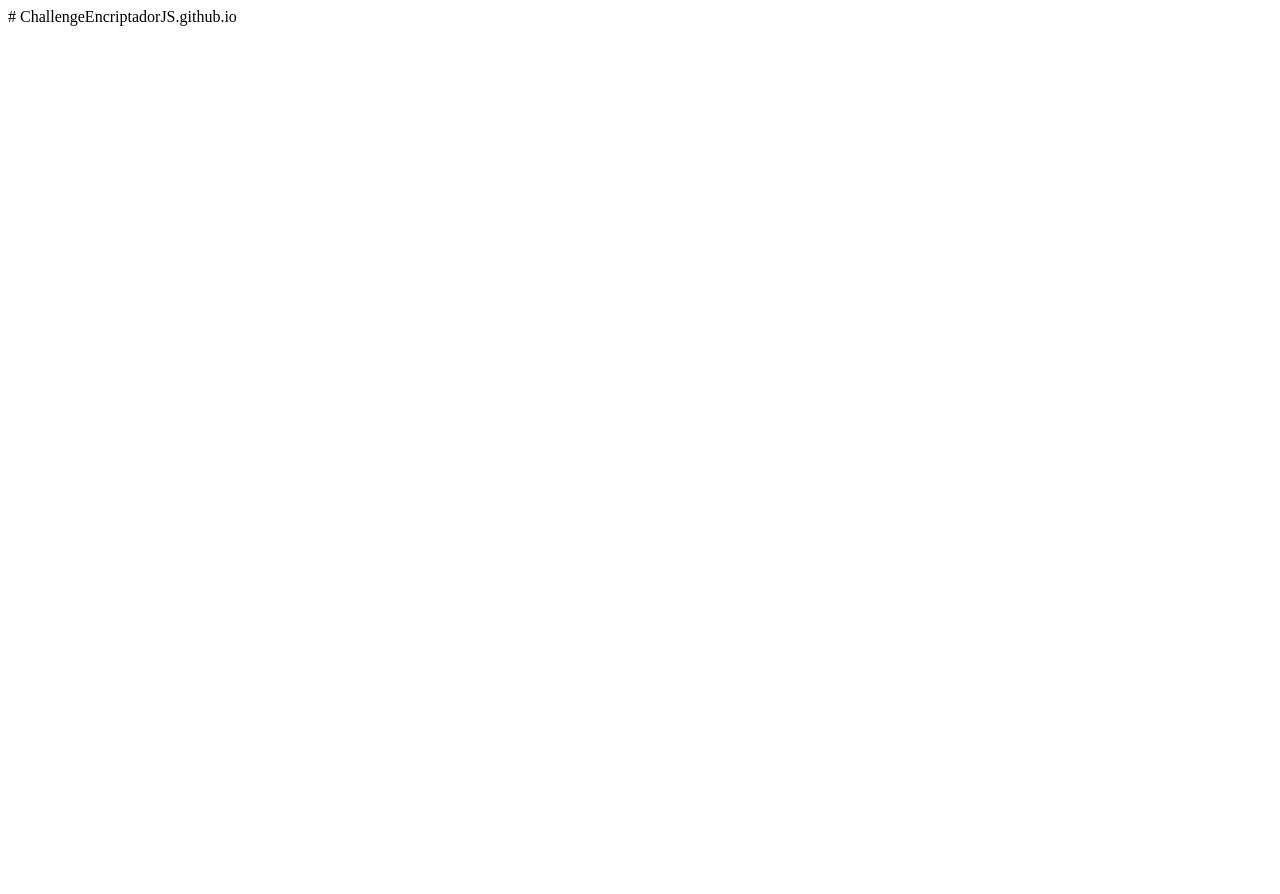
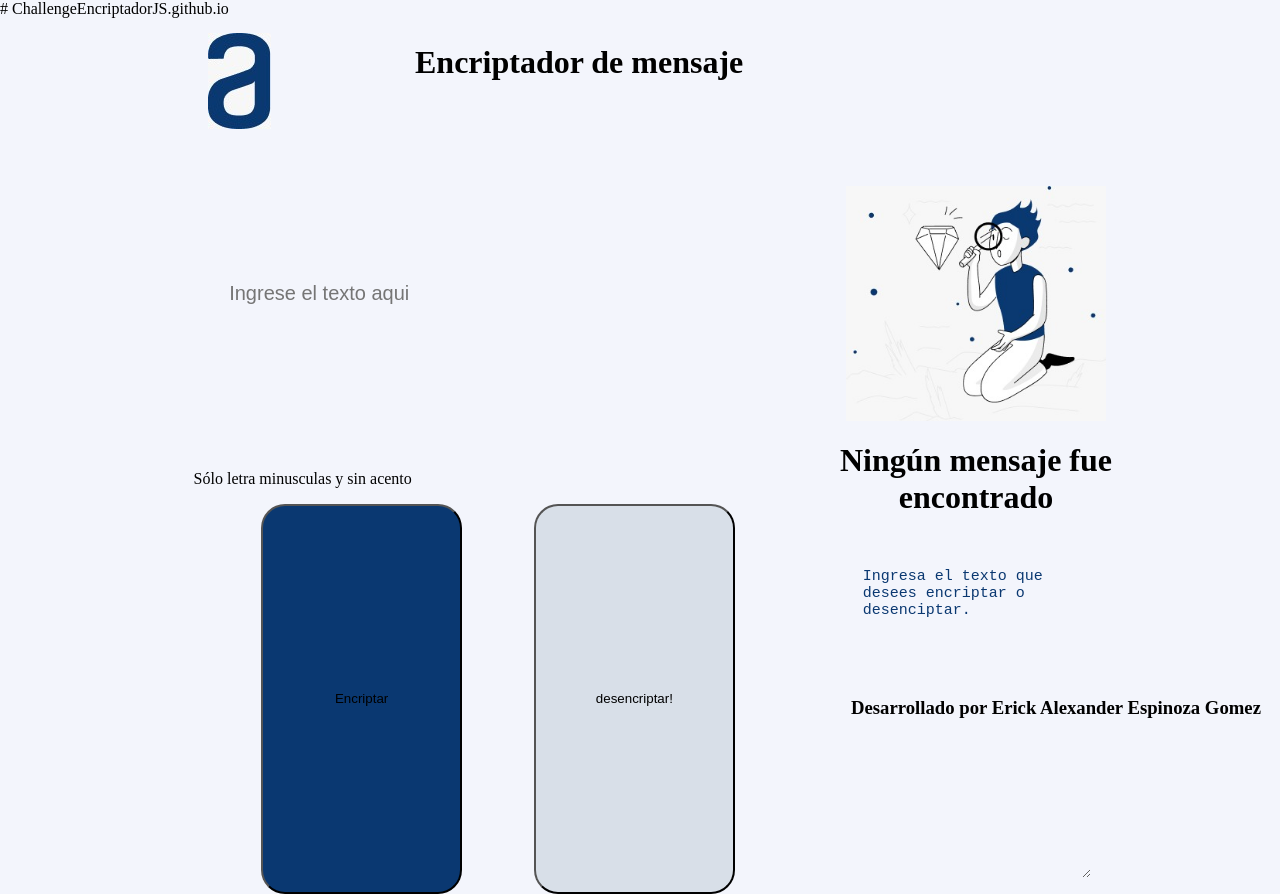
Before and after one commit to erick1231/ChallengeEncriptadorJS, a plain HTML site: page index.html in a window 1280 px wide. Before the commit the page ends 800 px from the top, so only its background shows below. Drawn offline with Linux system fonts and the light colour scheme.

Commit message:
Update index.html

```diff
--- a/index.html
+++ b/index.html
@@ -1 +1,35 @@
 # ChallengeEncriptadorJS.github.io
+<!DOCTYPE html>
+<html lang="en" dir="ltr">
+  <head>
+    <meta charset="utf-8">
+    <title>Challenge 1 - Encriptador</title>
+    <link rel="stylesheet" href="style.css">
+    <script type="text/javascript" src="script.js"></script>
+  </head>
+  <body>
+    <div class="container">
+      <div class="logo">
+        <img class="logoImg" src="img/Logo.jpg">
+        <h1 class="tittle">Encriptador de mensaje</h1>
+      </div>
+      <div class="left">
+          <input class="text-input" type="text" name="input-texto" id="inputtexto" placeholder="Ingrese el texto aqui">
+      </div>
+      <div class="right">
+        <img src="img/Muñeco.jpg" id="imgDer">
+        <h1 id="texto">Ningún mensaje fue encontrado</h1>
+        <textarea id="texto2" >Ingresa el texto que desees encriptar o desenciptar.</textarea>
+        <button type="button" id="copiar" onclick="copia()">¡Copiar!</button>
+      </div>
+      <div class="left-button">
+        <p>Sólo letra minusculas y sin acento</p>
+        <button type="button" id="btn-encriptar" onclick="encriptar()">Encriptar</button>
+        <button type="button" id="btn-desencriptar" onclick="desencriptar()">desencriptar!</button>
+      </div>
+    </div>
+    <footer>
+      <h3>Desarrollado por Erick Alexander Espinoza Gomez</h3>
+    </footer>
+  </body>
+</html>
```
